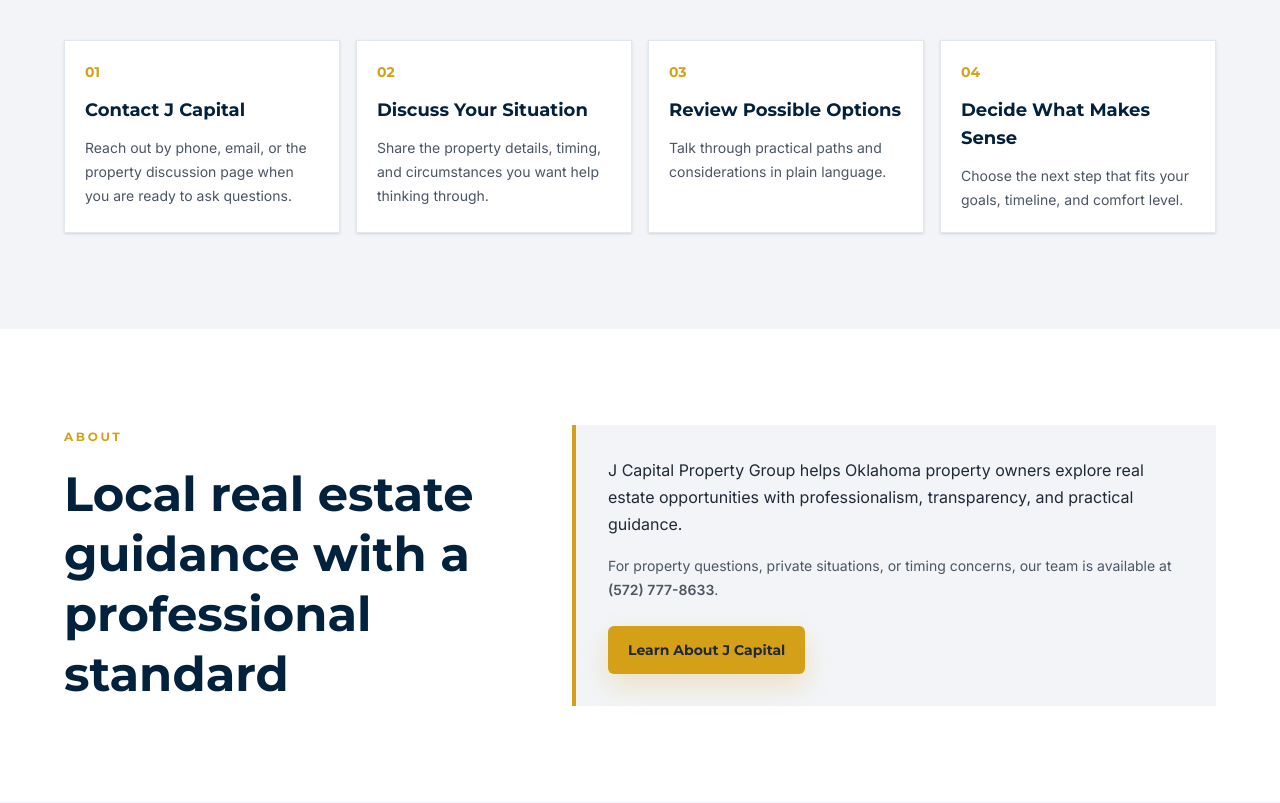
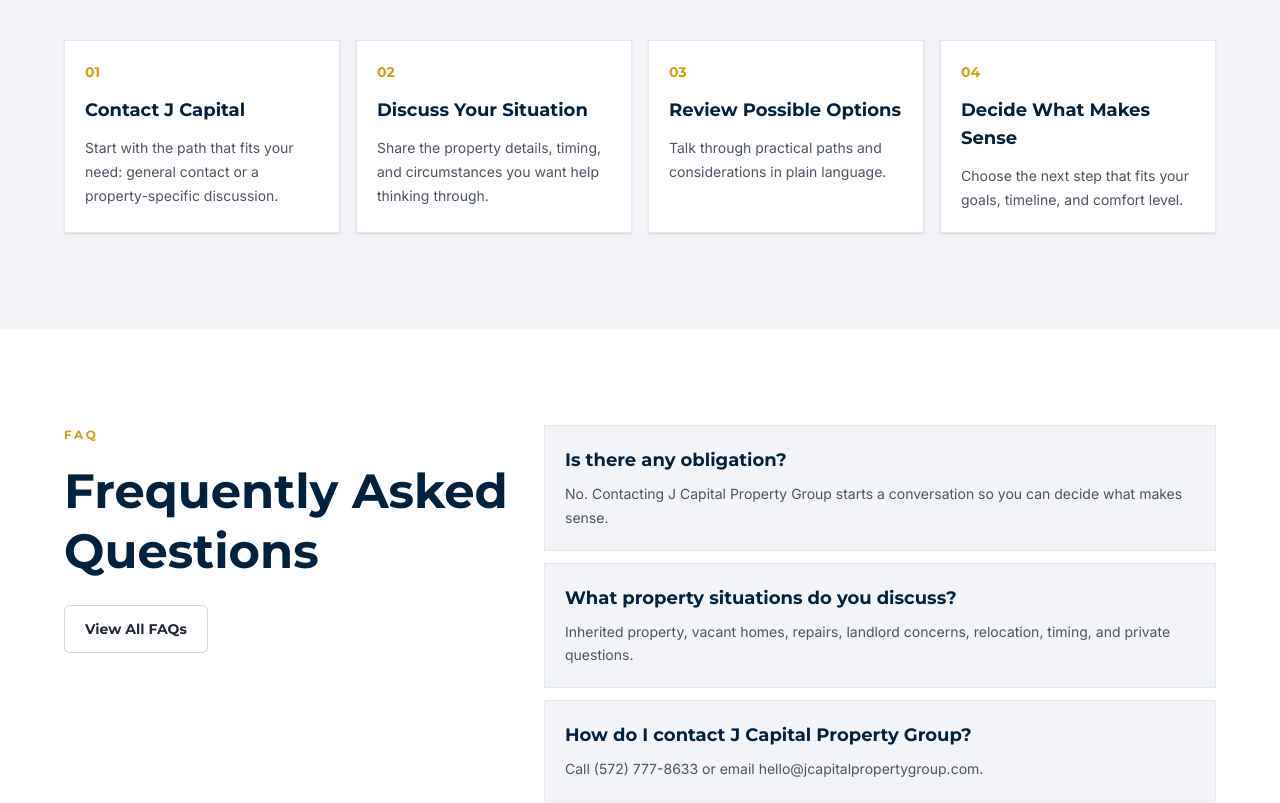
Before and after one commit to Jimbol2023/okc-ai-system, a Next.js app: page / in a window 1280 px wide. Shown: the part 1680-2483 px from the top of the page. Built offline with nearby package versions, Linux system fonts and the light colour scheme; no server answers.

Commit message:
Improve J Capital homepage trust flow

```diff
--- a/app/(public)/page.tsx
+++ b/app/(public)/page.tsx
@@ -16,7 +16,7 @@
 const conversationSteps = [
   {
     title: "Contact J Capital",
-    description: "Reach out by phone, email, or the property discussion page when you are ready to ask questions."
+    description: "Start with the path that fits your need: general contact or a property-specific discussion."
   },
   {
     title: "Discuss Your Situation",
@@ -29,6 +29,44 @@
   {
     title: "Decide What Makes Sense",
     description: "Choose the next step that fits your goals, timeline, and comfort level."
+  }
+];
+
+const faqPreview = [
+  {
+    question: "Is there any obligation?",
+    answer: "No. Contacting J Capital Property Group starts a conversation so you can decide what makes sense."
+  },
+  {
+    question: "What property situations do you discuss?",
+    answer: "Inherited property, vacant homes, repairs, landlord concerns, relocation, timing, and private questions."
+  },
+  {
+    question: "How do I contact J Capital Property Group?",
+    answer: `Call ${brandConfig.phone} or email ${brandConfig.primaryEmail}.`
+  },
+  {
+    question: "What areas do you serve?",
+    answer: "J Capital Property Group focuses on Oklahoma property conversations."
+  }
+];
+
+const resourcePreview = [
+  {
+    title: "Inherited Property Questions",
+    description: "Starting points for timing, condition, ownership changes, and family communication."
+  },
+  {
+    title: "Vacant Property Questions",
+    description: "Guidance for owners thinking about upkeep, security, timing, and long-term decisions."
+  },
+  {
+    title: "Landlord Property Guidance",
+    description: "Support for rental property questions, repairs, management needs, or changing ownership goals."
+  },
+  {
+    title: "Property Decision Support",
+    description: "Plain-language resources for comparing options and choosing the next practical step."
   }
 ];
 
@@ -58,6 +96,65 @@
               </li>
             ))}
           </ol>
+        </div>
+      </section>
+      <section className="bg-white py-18 md:py-24" aria-labelledby="homepage-faq-heading">
+        <div className="container-shell">
+          <div className="grid gap-8 md:grid-cols-[0.8fr_1.2fr] md:items-start">
+            <div>
+              <p className="font-heading text-xs font-bold uppercase tracking-[0.22em] text-[#D4A017]">
+                FAQ
+              </p>
+              <h2 id="homepage-faq-heading" className="mt-4 font-heading text-3xl font-bold leading-tight text-[#02213D] md:text-5xl">
+                Frequently Asked Questions
+              </h2>
+              <Link
+                href="/faq"
+                className="mt-6 inline-flex min-h-12 items-center justify-center rounded-md border border-[#02213D]/18 bg-white px-5 py-3 font-heading text-sm font-bold text-[#02213D] transition hover:bg-[#F2F4F7]"
+              >
+                View All FAQs
+              </Link>
+            </div>
+            <div className="grid gap-3">
+              {faqPreview.map((item) => (
+                <article key={item.question} className="border border-slate-200 bg-[#F2F4F7] p-5">
+                  <h3 className="font-heading text-lg font-bold text-[#02213D]">{item.question}</h3>
+                  <p className="mt-2 text-sm leading-6 text-[#4B5563]">{item.answer}</p>
+                </article>
+              ))}
+            </div>
+          </div>
+        </div>
+      </section>
+      <section className="bg-[#F2F4F7] py-18 md:py-24" aria-labelledby="homepage-resources-heading">
+        <div className="container-shell">
+          <div className="mx-auto max-w-3xl text-center">
+            <p className="font-heading text-xs font-bold uppercase tracking-[0.22em] text-[#D4A017]">
+              Resources
+            </p>
+            <h2 id="homepage-resources-heading" className="mt-4 font-heading text-3xl font-bold leading-tight text-[#02213D] md:text-5xl">
+              Property Owner Resources
+            </h2>
+            <p className="mt-4 text-base leading-7 text-[#4B5563]">
+              Short guides and future resources for Oklahoma property owners who want to understand practical choices.
+            </p>
+          </div>
+          <div className="mt-10 grid gap-4 sm:grid-cols-2 lg:grid-cols-4">
+            {resourcePreview.map((item) => (
+              <article key={item.title} className="border border-slate-200 bg-white p-5 shadow-sm">
+                <h3 className="font-heading text-lg font-bold text-[#02213D]">{item.title}</h3>
+                <p className="mt-3 text-sm leading-6 text-[#4B5563]">{item.description}</p>
+              </article>
+            ))}
+          </div>
+          <div className="mt-8 text-center">
+            <Link
+              href="/resources"
+              className="inline-flex min-h-12 items-center justify-center rounded-md border border-[#02213D]/18 bg-white px-5 py-3 font-heading text-sm font-bold text-[#02213D] transition hover:bg-[#eef1f5]"
+            >
+              Explore Resources
+            </Link>
+          </div>
         </div>
       </section>
       <section className="bg-white py-18 md:py-24">
--- a/components/public/ContactSection.tsx
+++ b/components/public/ContactSection.tsx
@@ -1,5 +1,4 @@
 import { Globe2, Mail, Phone, ShieldCheck } from "lucide-react";
-import Link from "next/link";
 
 import { brandConfig } from "@/lib/brand-config";
 
@@ -16,17 +15,13 @@
               Contact J Capital Property Group
             </h2>
             <p className="mt-5 max-w-2xl text-base leading-8 text-white/80">
-              We are available to discuss your property questions and explore potential real estate solutions.
+              Reach our team for general questions, accessibility support, direct phone or email contact, and
+              professional communication.
             </p>
             <p className="mt-4 max-w-2xl text-sm leading-6 text-white/70">
-              No pressure, no automated outreach from this website, and no obligation to move forward.
+              For property-specific situations, use the Discuss Your Property page. For general communication, contact
+              us directly by phone or email.
             </p>
-            <Link
-              href="/sell-your-house"
-              className="mt-8 inline-flex min-h-13 items-center justify-center rounded-md bg-[#D4A017] px-6 py-3.5 font-heading text-sm font-bold text-[#02213D] transition hover:bg-[#e0af2e]"
-            >
-              Discuss Your Property
-            </Link>
           </div>
 
           <div className="grid gap-4">
--- a/components/public/Navbar.tsx
+++ b/components/public/Navbar.tsx
@@ -13,9 +13,9 @@
 
 export function Navbar() {
   return (
-    <header className="sticky top-0 z-50 border-b border-white/10 bg-[#02213D] text-white shadow-[0_12px_30px_rgba(2,33,61,0.2)]">
-      <div className="container-shell flex min-h-20 items-center gap-4 py-3">
-        <Link href="/" className="mr-auto flex min-w-0 items-center gap-3">
+    <header className="relative z-40 border-b border-white/10 bg-[#02213D] text-white shadow-[0_12px_30px_rgba(2,33,61,0.2)]">
+      <div className="container-shell flex min-h-20 flex-wrap items-center gap-4 py-3">
+        <Link href="/" className="mr-auto flex min-w-0 items-center gap-3 max-[520px]:w-full">
           <span className="relative flex h-12 w-12 shrink-0 items-center justify-center overflow-hidden rounded-md border border-white/15 bg-white">
             <Image
               src={brandConfig.logoPath}
@@ -30,7 +30,7 @@
             <span className="block font-brand text-base font-semibold leading-tight text-white sm:text-lg">
               {brandConfig.companyDisplayName}
             </span>
-            <span className="hidden text-xs font-medium uppercase tracking-[0.18em] text-white/60 sm:block">
+            <span className="hidden text-xs font-medium uppercase tracking-[0.18em] text-white/60 md:block">
               Oklahoma Real Estate Solutions
             </span>
           </span>
@@ -46,7 +46,7 @@
 
         <Link
           href="/sell-your-house"
-          className="inline-flex min-h-11 shrink-0 items-center justify-center rounded-md bg-[#D4A017] px-4 py-2.5 font-heading text-sm font-bold text-[#02213D] shadow-[0_10px_24px_rgba(212,160,23,0.25)] transition hover:bg-[#e0af2e] sm:px-5"
+          className="inline-flex min-h-11 shrink-0 items-center justify-center rounded-md bg-[#D4A017] px-4 py-2.5 font-heading text-sm font-bold text-[#02213D] shadow-[0_10px_24px_rgba(212,160,23,0.25)] transition hover:bg-[#e0af2e] max-[520px]:w-full sm:px-5"
         >
           Discuss Your Property
         </Link>
```
